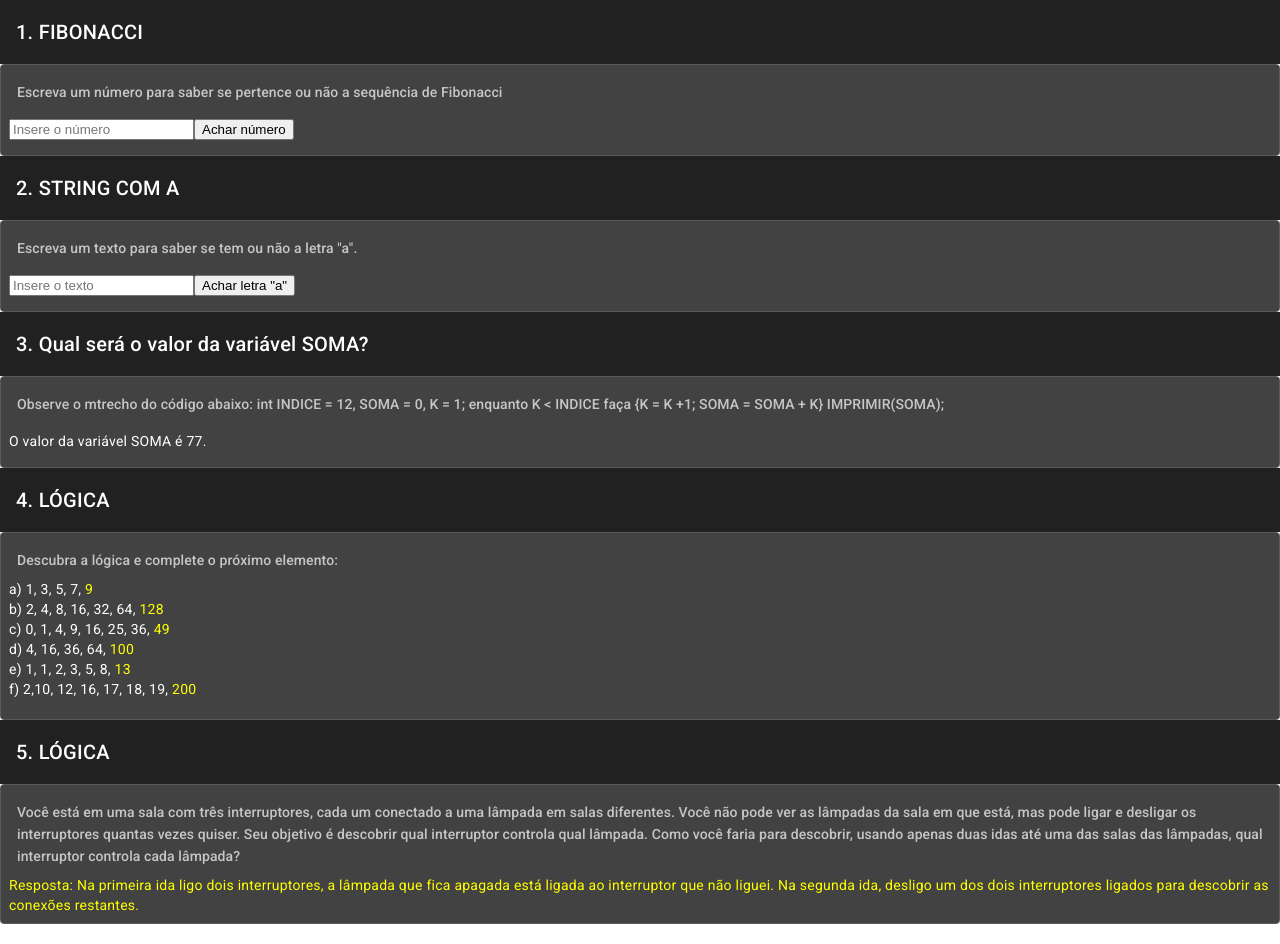
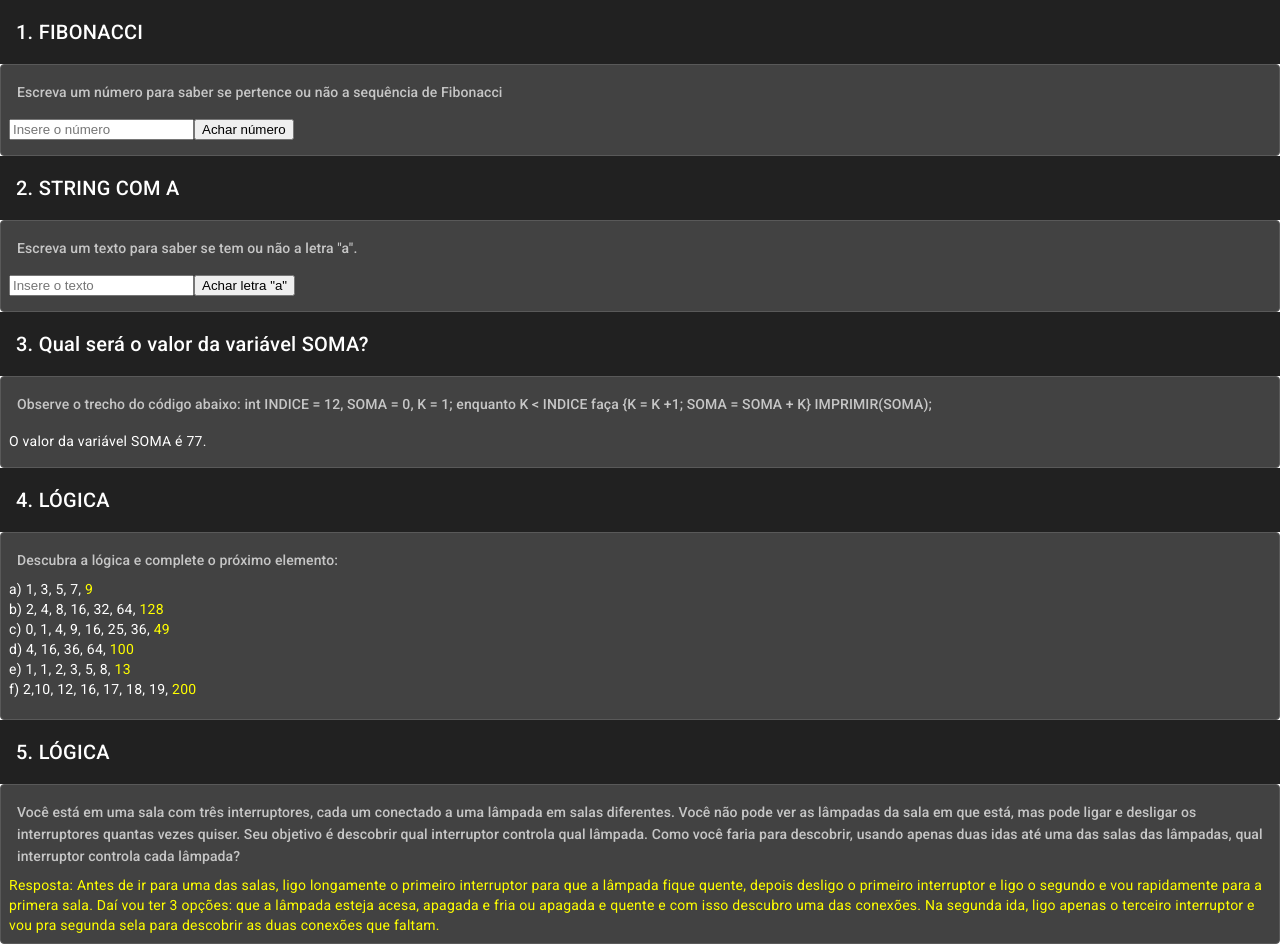
Before and after one commit to DaniloPem/Exerc-ciosPr-tica, an Angular app: page / in a window 1280 px wide. Built offline with nearby package versions, Linux system fonts and the light colour scheme.

Commit message:
Projeto temrinado

```diff
--- a/src/app/logica/logica.component.html
+++ b/src/app/logica/logica.component.html
@@ -34,8 +34,12 @@
     >
   </mat-card-header>
   <mat-card-actions style="color: yellow">
-    Resposta: Na primeira ida ligo dois interruptores, a lâmpada que fica
-    apagada está ligada ao interruptor que não liguei. Na segunda ida, desligo
-    um dos dois interruptores ligados para descobrir as conexões restantes.
+    Resposta: Antes de ir para uma das salas, ligo longamente o primeiro
+    interruptor para que a lâmpada fique quente, depois desligo o primeiro
+    interruptor e ligo o segundo e vou rapidamente para a primera sala. Daí vou
+    ter 3 opções: que a lâmpada esteja acesa, apagada e fria ou apagada e quente
+    e com isso descubro uma das conexões. Na segunda ida, ligo apenas o terceiro
+    interruptor e vou pra segunda sela para descobrir as duas conexões que
+    faltam.
   </mat-card-actions>
 </mat-card>
--- a/src/app/soma/soma.component.ts
+++ b/src/app/soma/soma.component.ts
@@ -7,7 +7,7 @@ import { Component } from '@angular/core';
 })
 export class SomaComponent {
   pergunta: string =
-    'Observe o mtrecho do código abaixo: int INDICE = 12, SOMA = 0, K = 1; enquanto K < INDICE faça {K = K +1; SOMA = SOMA + K} IMPRIMIR(SOMA);';
+    'Observe o trecho do código abaixo: int INDICE = 12, SOMA = 0, K = 1; enquanto K < INDICE faça {K = K +1; SOMA = SOMA + K} IMPRIMIR(SOMA);';
   indice: number = 12;
   resposta: string = this.acharNovoValorDeSoma();
 
```
